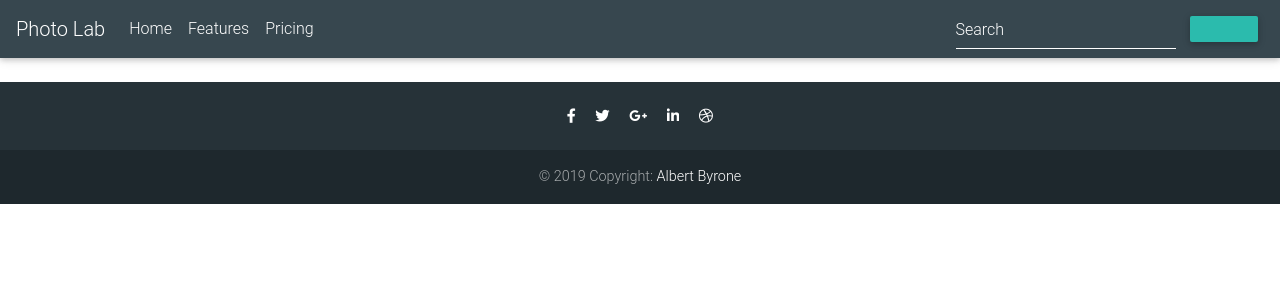
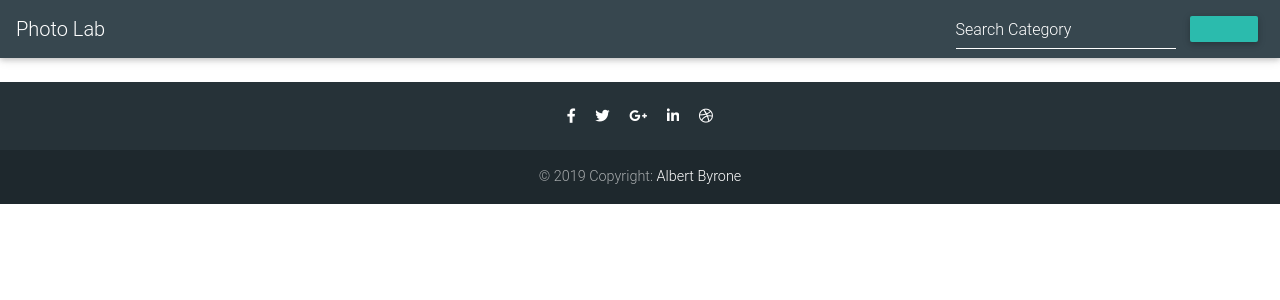
Before and after one commit to Albert-Byrone/Gallery, a Django app: page /location/1 in a window 1280 px wide. Shown: the top 300 px of the page. Run offline with Django 3.2, Linux system fonts and the light colour scheme; data comes from the database, SQL or seed files in the repository; some libraries are stand-ins or nearby versions.

Commit message:
add the navigation bar

```diff
--- a/album/templates/album/navbar.html
+++ b/album/templates/album/navbar.html
@@ -2,7 +2,7 @@
 <nav class="navbar navbar-expand-lg navbar-dark special-color">
 
     <!-- Navbar brand -->
-    <a class="navbar-brand" href="#">Photo Lab</a>
+    <a class="navbar-brand" href="/">Photo Lab</a>
 
     <!-- Collapse button -->
     <button class="navbar-toggler" type="button" data-toggle="collapse" data-target="#basicExampleNav"
@@ -12,21 +12,21 @@
     <div class="collapse navbar-collapse" id="basicExampleNav">
       <ul class="navbar-nav mr-auto">
         <li class="nav-item ">
-          <a class="nav-link" href="#">Home
+          <!-- <a class="nav-link" href="#">Home -->
           </a>
         </li>
         <li class="nav-item">
-          <a class="nav-link" href="#">Features</a>
+          <!-- <a class="nav-link" href="#">Features</a> -->
         </li>
         <li class="nav-item">
-          <a class="nav-link" href="#">Pricing</a>
+          <!-- <a class="nav-link" href="#">Pricing</a> -->
         </li>
       </ul>
-      <form class="form-inline">
-        <div class="md-form my-0">
-          <input class="form-control mr-sm-2" type="text" placeholder="Search" aria-label="Search">
-        </div>
-        <button class="btn btn-default" type="submit"><i class="glyphicon glyphicon-search"></i></button>
-      </form>
+      <form class="form-inline" role="search" action="{% url 'search_results' %}">
+          <div class="md-form my-0">
+            <input class="form-control mr-sm-2" type="text" placeholder="Search Category" name="search" aria-label="Search">
+          </div>
+          <button class="btn btn-default" type="submit"><i class="glyphicon glyphicon-search"></i></button>
+        </form>
     </div>
   </nav>
```
